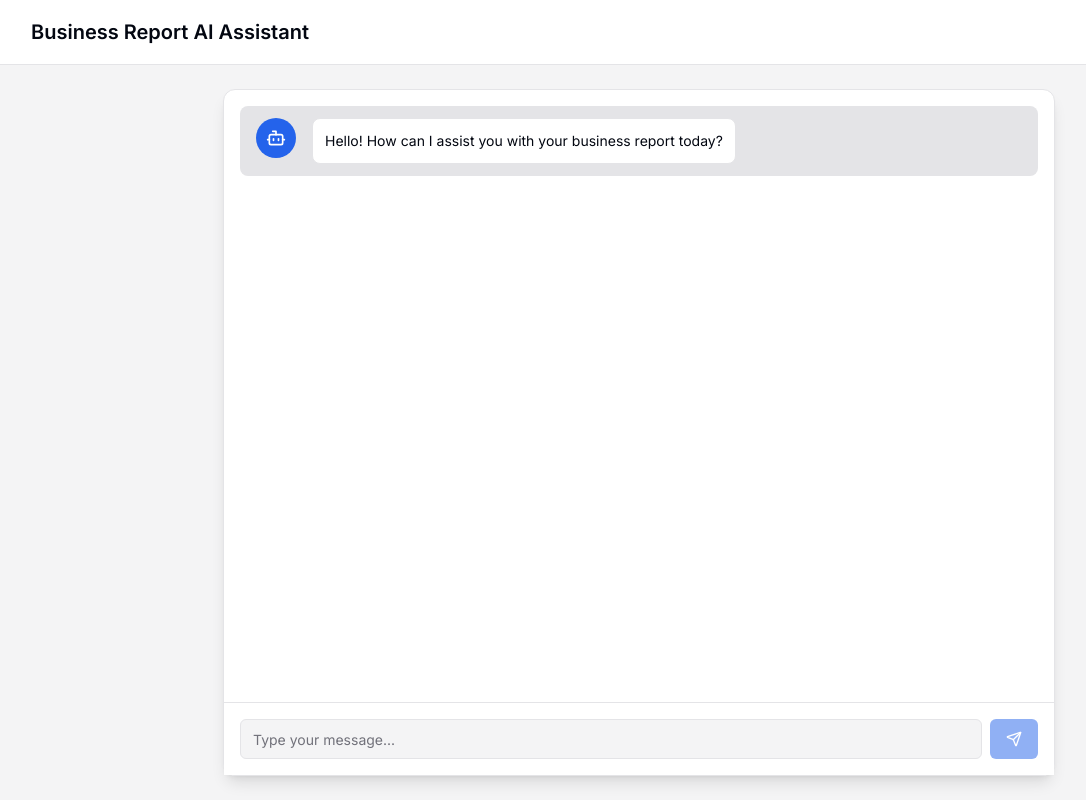
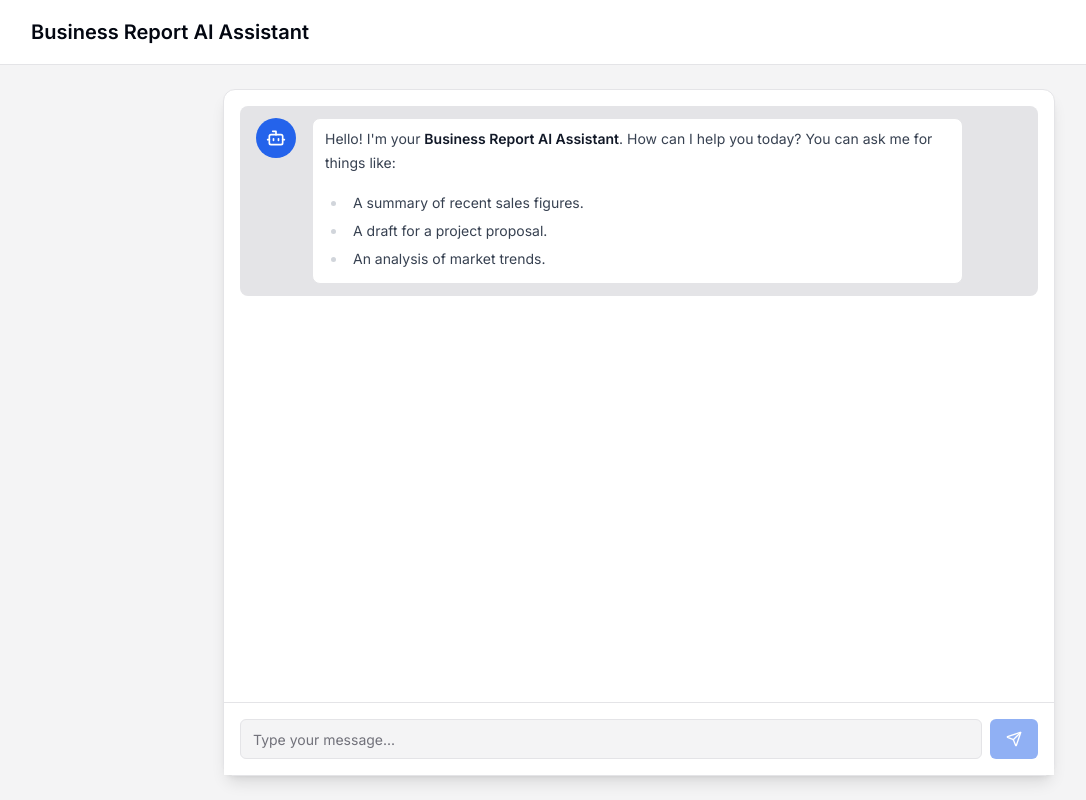
Before and after one commit to mukulkatewa/lyzr-chat-interface-formal, a React (Vite) app: page / in a window 1280 px wide. Shown: the whole page, without its empty margins (1-1087 px from the left). Built offline with nearby package versions, Linux system fonts and the light colour scheme.

Commit message:
Refactor: Use JSON structure and modern UI
- Implement JSON structure for website data.
- Update UI with modern design elements.

```diff
--- a/package.json
+++ b/package.json
@@ -52,6 +52,7 @@
     "react-day-picker": "^8.10.1",
     "react-dom": "^18.3.1",
     "react-hook-form": "^7.53.0",
+    "react-markdown": "^10.1.0",
     "react-resizable-panels": "^2.1.3",
     "react-router-dom": "^6.26.2",
     "recharts": "^2.12.7",
@@ -63,7 +64,7 @@
   },
   "devDependencies": {
     "@eslint/js": "^9.9.0",
-    "@tailwindcss/typography": "^0.5.15",
+    "@tailwindcss/typography": "^0.5.16",
     "@types/node": "^22.5.5",
     "@types/react": "^18.3.3",
     "@types/react-dom": "^18.3.0",
--- a/src/components/chat/ChatInterface.tsx
+++ b/src/components/chat/ChatInterface.tsx
@@ -42,7 +42,8 @@ export function ChatInterface() {
   const [messages, setMessages] = useState<ChatMessageType[]>([
     {
       role: 'assistant',
-      content: 'Hello! How can I assist you with your business report today?',
+      content:
+        "Hello! I'm your **Business Report AI Assistant**. How can I help you today? You can ask me for things like:\n\n*   A summary of recent sales figures.\n*   A draft for a project proposal.\n*   An analysis of market trends.",
     },
   ]);
   const [inputValue, setInputValue] = useState('');
--- a/src/components/chat/ChatMessage.tsx
+++ b/src/components/chat/ChatMessage.tsx
@@ -2,6 +2,8 @@
 import { Bot, User } from 'lucide-react';
 import { ChatMessage as ChatMessageType } from '@/types';
 import { cn } from '@/lib/utils';
+import ReactMarkdown from 'react-markdown';
+import remarkGfm from 'remark-gfm';
 
 interface ChatMessageProps {
   message: ChatMessageType;
@@ -22,14 +24,21 @@ export function ChatMessage({ message }: ChatMessageProps) {
         </span>
       )}
       <div className={cn(
-        'flex flex-col gap-1',
+        'flex flex-col gap-1 w-full max-w-[85%]',
         isUser ? 'items-end' : 'items-start'
       )}>
         <div className={cn(
-          'rounded-lg p-3',
-          isUser ? 'bg-primary text-primary-foreground' : 'bg-card border'
+          'rounded-lg px-3 py-2 prose prose-sm max-w-full dark:prose-invert',
+          isUser ? 'bg-primary text-primary-foreground prose-invert' : 'bg-card border'
         )}>
-          <p className="whitespace-pre-wrap">{message.content}</p>
+          <ReactMarkdown
+            remarkPlugins={[remarkGfm]}
+            components={{
+              a: ({ node, ...props }) => <a {...props} target="_blank" rel="noopener noreferrer" />,
+            }}
+          >
+            {message.content}
+          </ReactMarkdown>
         </div>
       </div>
       {isUser && (
--- a/tailwind.config.ts
+++ b/tailwind.config.ts
@@ -86,5 +86,5 @@ export default {
 			}
 		}
 	},
-	plugins: [require("tailwindcss-animate")],
+	plugins: [require("tailwindcss-animate"), require("@tailwindcss/typography")],
 } satisfies Config;
```
Also changed, not shown: 1 other file (tests, documents, lock files or other folders).
